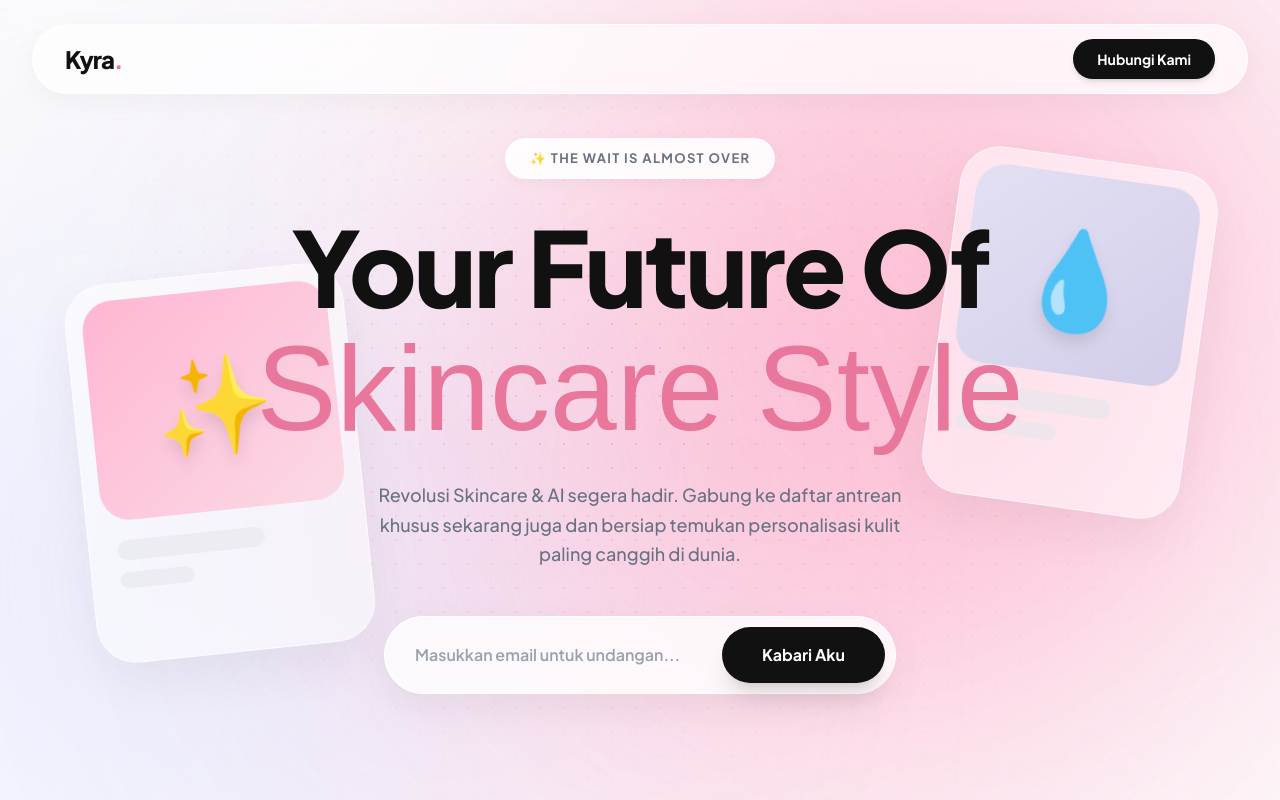
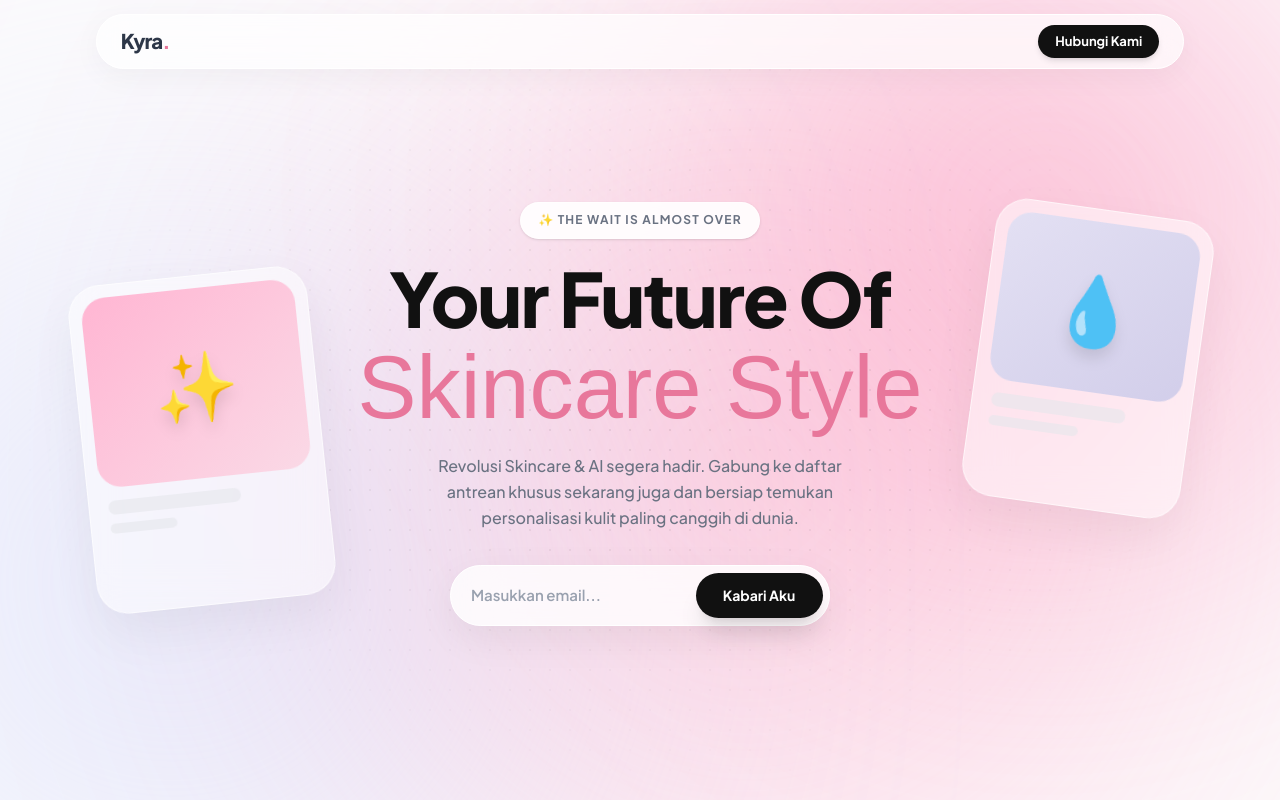
Before and after one commit to IniRalfi/Kyra-Skin, a Next.js app in the folder frontend/: page /coming-soon in a window 1280 px wide. Built offline with nearby package versions, Linux system fonts and the light colour scheme; a web font is replaced by a local one.

Commit message:
clearing code and solid code

```diff
--- a/frontend/src/app/coming-soon/page.tsx
+++ b/frontend/src/app/coming-soon/page.tsx
@@ -2,7 +2,6 @@
 
 import { motion, Variants } from "framer-motion";
 
-// Variants untuk animasi per-elemen
 const containerVariants: Variants = {
   hidden: { opacity: 0 },
   show: {
@@ -18,41 +17,9 @@ const itemVariants: Variants = {
 
 export default function ComingSoonResponsive() {
   return (
-    <div className="min-h-screen w-full bg-[#fcfbfc] relative overflow-hidden font-jakarta text-[#111111] selection:bg-[#FAD9E6]">
-      {/* ================= BACKGROUND LAYER (Aurora + Grid) ================= */}
-      <div className="absolute inset-0 z-0 pointer-events-none">
-        {/* === Aurora Blobs === */}
-        <motion.div
-          className="absolute top-[-10%] right-[-5%] w-[400px] h-[400px] md:w-[700px] md:h-[700px] bg-[#ff8cb8] rounded-full mix-blend-multiply filter blur-[100px] md:blur-[150px] opacity-40"
-          animate={{ scale: [1, 1.1, 1], rotate: [0, 90, 0] }}
-          transition={{ duration: 20, repeat: Infinity, ease: "linear" }}
-        />
-        <motion.div
-          className="absolute top-[30%] left-[-10%] w-[350px] h-[350px] md:w-[600px] md:h-[600px] bg-[#d2dcff] rounded-full mix-blend-multiply filter blur-[100px] md:blur-[150px] opacity-50"
-          animate={{ scale: [1, 1.2, 1], translateY: [0, 50, 0] }}
-          transition={{ duration: 15, repeat: Infinity, ease: "easeInOut" }}
-        />
-        <motion.div
-          className="absolute bottom-[-10%] left-[20%] md:left-[30%] w-[400px] h-[400px] md:w-[800px] md:h-[800px] bg-[#ff8cb8] rounded-full mix-blend-multiply filter blur-[100px] md:blur-[160px] opacity-30"
-          animate={{ scale: [1, 1.05, 1], translateX: [0, -50, 0] }}
-          transition={{ duration: 18, repeat: Infinity, ease: "easeInOut" }}
-        />
-
-        {/* === Fading Dot Pattern AI-Style === */}
-        <div
-          className="absolute inset-0 z-10 opacity-70"
-          style={{
-            backgroundImage: `radial-gradient(circle, rgba(232, 119, 155, 0.4) 1.5px, transparent 1.5px)`,
-            backgroundSize: `24px 24px`,
-            WebkitMaskImage: `radial-gradient(ellipse at center, black 10%, transparent 75%)`,
-            maskImage: `radial-gradient(ellipse at center, black 10%, transparent 75%)`,
-          }}
-        />
-      </div>
-
-      {/* ================= FLOATING DECORASI (Khusus Desktop Biar Nggak Kosong) ================= */}
-      <div className="absolute inset-0 z-10 pointer-events-none hidden lg:flex justify-between items-center px-10 xl:px-20 overflow-hidden">
-        {/* Kiri: Pink Dummy Card */}
+    <div className="min-h-screen w-full relative">
+      {/* ================= FLOATING DECORASI DESKTOP ================= */}
+      <div className="absolute inset-0 z-10 pointer-events-none hidden lg:flex justify-between items-center px-16 xl:px-24 overflow-hidden">
         <motion.div
           initial={{ opacity: 0, x: -50, rotate: -10 }}
           animate={{ opacity: 1, x: 0, rotate: -6, y: [0, -15, 0] }}
@@ -61,18 +28,17 @@ export default function ComingSoonResponsive() {
             opacity: { duration: 1 },
             x: { duration: 1 },
           }}
-          className="w-[280px] h-[380px] rounded-[40px] bg-white/50 backdrop-blur-xl shadow-[0_20px_50px_rgba(0,0,0,0.05)] border border-white/60 p-4 flex flex-col mt-32"
+          className="w-[240px] h-[330px] rounded-[32px] bg-white/50 backdrop-blur-xl shadow-[0_20px_50px_rgba(0,0,0,0.05)] border border-white/60 p-3.5 flex flex-col mt-24"
         >
-          <div className="w-full h-[220px] bg-gradient-to-br from-[#ffb6d3] to-[#fad9e6] rounded-[30px] flex items-center justify-center">
-            <span className="text-[6rem] drop-shadow-xl select-none">✨</span>
+          <div className="w-full h-[190px] bg-gradient-to-br from-[#ffb6d3] to-[#fad9e6] rounded-[24px] flex items-center justify-center">
+            <span className="text-[5rem] drop-shadow-xl select-none">✨</span>
           </div>
-          <div className="mt-5 px-3">
-            <div className="w-2/3 h-5 bg-gray-200/60 rounded-full mb-3"></div>
-            <div className="w-1/3 h-4 bg-gray-200/60 rounded-full"></div>
+          <div className="mt-4 px-2">
+            <div className="w-2/3 h-4 bg-gray-200/60 rounded-full mb-2.5"></div>
+            <div className="w-1/3 h-3 bg-gray-200/60 rounded-full"></div>
           </div>
         </motion.div>
 
-        {/* Kanan: Violet Dummy Card */}
         <motion.div
           initial={{ opacity: 0, x: 50, rotate: 10 }}
           animate={{ opacity: 1, x: 0, rotate: 8, y: [0, 15, 0] }}
@@ -81,87 +47,83 @@ export default function ComingSoonResponsive() {
             opacity: { duration: 1 },
             x: { duration: 1 },
           }}
-          className="w-[260px] h-[350px] rounded-[40px] bg-white/50 backdrop-blur-xl shadow-[0_20px_50px_rgba(0,0,0,0.05)] border border-white/60 p-4 flex flex-col mb-40"
+          className="w-[220px] h-[300px] rounded-[32px] bg-white/50 backdrop-blur-xl shadow-[0_20px_50px_rgba(0,0,0,0.05)] border border-white/60 p-3.5 flex flex-col mb-32"
         >
-          <div className="w-full h-[200px] bg-gradient-to-br from-[#e3e0f3] to-[#d2ceea] rounded-[30px] flex items-center justify-center">
-            <span className="text-[6rem] drop-shadow-xl select-none">💧</span>
+          <div className="w-full h-[170px] bg-gradient-to-br from-[#e3e0f3] to-[#d2ceea] rounded-[24px] flex items-center justify-center">
+            <span className="text-[5rem] drop-shadow-xl select-none">💧</span>
           </div>
-          <div className="mt-5 px-3">
-            <div className="w-3/4 h-5 bg-gray-200/60 rounded-full mb-3"></div>
-            <div className="w-1/2 h-4 bg-gray-200/60 rounded-full"></div>
+          <div className="mt-4 px-2">
+            <div className="w-3/4 h-4 bg-gray-200/60 rounded-full mb-2.5"></div>
+            <div className="w-1/2 h-3 bg-gray-200/60 rounded-full"></div>
           </div>
         </motion.div>
       </div>
 
-      {/* ================= REAL WEB NAVBAR ================= */}
+      {/* ================= NAVBAR ================= */}
       <motion.nav
         initial={{ y: -50, opacity: 0 }}
         animate={{ y: 0, opacity: 1 }}
         transition={{ duration: 0.8, ease: "easeOut" }}
-        className="fixed top-0 w-full z-50 px-4 md:px-8 py-4 md:py-6"
+        className="fixed top-0 w-full z-50 px-4 md:px-8 py-4"
       >
-        <div className="max-w-7xl mx-auto flex justify-between items-center bg-white/70 backdrop-blur-xl rounded-full px-6 md:px-8 py-3.5 shadow-[0_8px_30px_rgba(0,0,0,0.04)] border border-white">
-          <div className="text-2xl font-extrabold tracking-tighter cursor-pointer">
+        <div className="max-w-7xl mx-auto flex justify-between items-center bg-white/70 backdrop-blur-xl rounded-full px-5 md:px-7 py-3 shadow-[0_8px_30px_rgba(0,0,0,0.04)] border border-white">
+          <div className="text-xl md:text-2xl font-extrabold tracking-tighter cursor-pointer">
             Kyra<span className="text-[#e8779b]">.</span>
           </div>
-          <button className="bg-[#111] hover:bg-black text-white px-5 md:px-6 py-2 md:py-2.5 rounded-full text-[13px] md:text-sm font-bold transition-all active:scale-95 shadow-md">
+          <button className="bg-[#111] hover:bg-black text-white px-4 md:px-5 py-2 rounded-full text-[12px] md:text-[13px] font-bold transition-all active:scale-95 shadow-md">
             Hubungi Kami
           </button>
         </div>
       </motion.nav>
 
-      {/* ================= MAIN COMING SOON CONTENT ================= */}
+      {/* ================= KONTEN UTAMA ================= */}
       <div className="relative z-20 flex flex-col items-center justify-center min-h-screen px-6 pt-20 pb-12">
         <motion.div
           variants={containerVariants}
           initial="hidden"
           animate="show"
-          className="flex flex-col items-center text-center max-w-4xl mx-auto"
+          className="flex flex-col items-center text-center max-w-3xl mx-auto"
         >
-          {/* Pill Badge */}
           <motion.div
             variants={itemVariants}
-            className="bg-white/90 backdrop-blur-md px-6 py-2.5 rounded-full text-[11px] md:text-[13px] font-bold tracking-widest uppercase border border-white/50 shadow-[0_4px_15px_rgba(0,0,0,0.03)] mb-8 text-gray-500"
+            className="bg-white/90 backdrop-blur-md px-5 py-2.5 rounded-full text-[11px] md:text-[12px] font-bold tracking-widest uppercase border border-white/50 shadow-sm mb-6 text-gray-500"
           >
             ✨ The Wait Is Almost Over
           </motion.div>
 
-          {/* Big Title */}
           <motion.h1
             variants={itemVariants}
-            className="text-[3rem] md:text-[5.5rem] lg:text-[6.5rem] font-extrabold leading-[1.05] tracking-tight text-[#111]"
+            className="text-[2.6rem] md:text-[4.5rem] lg:text-[5.5rem] font-extrabold leading-[1.05] tracking-tight text-[#111]"
           >
             Your Future Of
             <br />
             <span
-              className="text-[3.5rem] md:text-[6.5rem] lg:text-[7.5rem] font-normal leading-[1] mt-0 md:mt-2 block tracking-normal text-[#e8779b]"
+              className="text-[3rem] md:text-[5.5rem] lg:text-[6.5rem] font-normal leading-[1] mt-0 md:mt-2 block tracking-normal text-[#e8779b]"
               style={{ fontFamily: "var(--font-calming), cursive" }}
             >
               Skincare Style
             </span>
           </motion.h1>
 
-          {/* Subtitle */}
           <motion.p
             variants={itemVariants}
-            className="mt-6 md:mt-8 text-gray-500 max-w-md md:max-w-xl text-[15px] md:text-[18px] font-medium leading-relaxed"
+            className="mt-5 md:mt-6 text-gray-500 max-w-sm md:max-w-lg text-[14px] md:text-[16px] font-medium leading-relaxed"
           >
             Revolusi Skincare & AI segera hadir. Gabung ke daftar antrean khusus sekarang juga dan
             bersiap temukan personalisasi kulit paling canggih di dunia.
           </motion.p>
 
-          {/* Waitlist Form */}
           <motion.div
             variants={itemVariants}
-            className="mt-10 md:mt-12 w-full max-w-[90%] md:max-w-lg"
+            className="mt-8 md:mt-10 w-full max-w-[90%] md:max-w-md"
           >
-            <div className="bg-white/80 backdrop-blur-xl flex items-center rounded-full p-2.5 shadow-[0_12px_40px_rgba(0,0,0,0.06)] border border-white">
+            <div className="bg-white/80 backdrop-blur-xl flex items-center rounded-full p-2 shadow-[0_12px_40px_rgba(0,0,0,0.06)] border border-white">
               <input
                 type="email"
-                placeholder="Masukkan email untuk undangan..."
-                className="bg-transparent w-full px-5 outline-none text-[15px] md:text-[16px] text-[#111] placeholder-gray-400 font-semibold"
+                placeholder="Masukkan email..."
+                className="bg-transparent w-full px-4 outline-none text-[14px] md:text-[15px] text-[#111] placeholder-gray-400 font-semibold"
               />
-              <button className="bg-[#111111] hover:bg-black transition-transform active:scale-95 text-white px-7 md:px-10 py-3.5 md:py-4 rounded-full font-bold whitespace-nowrap shadow-xl">
+              <button className="bg-[#111111] hover:bg-black transition-transform active:scale-95 text-white px-6 md:px-8 py-3 md:py-3.5 rounded-full text-[14px] font-bold whitespace-nowrap shadow-xl">
                 Kabari Aku
               </button>
             </div>
--- a/frontend/src/app/layout.tsx
+++ b/frontend/src/app/layout.tsx
@@ -2,14 +2,14 @@ import type { Metadata } from "next";
 import { Plus_Jakarta_Sans } from "next/font/google";
 import localFont from "next/font/local";
 import "./globals.css";
+import GlobalBackground from "@/components/ui/GlobalBackground";
 
-// 1. Import Plus Jakarta Sans dari Google Fonts
+// 1. Inisialisasi Font
 const plusJakarta = Plus_Jakarta_Sans({
   subsets: ["latin"],
-  variable: "--font-plus-jakarta", // Nama variabel CSS yang akan dipakai Tailwind
+  variable: "--font-plus-jakarta",
 });
 
-// 2. Import font Calming dari folder lokal
 const calming = localFont({
   src: "./fonts/Calmingly.otf",
   variable: "--font-calming",
@@ -20,16 +20,18 @@ export const metadata: Metadata = {
   description: "AI-Powered Skincare E-Commerce",
 };
 
-export default function RootLayout({
-  children,
-}: Readonly<{
-  children: React.ReactNode;
-}>) {
+export default function RootLayout({ children }: { children: React.ReactNode }) {
   return (
-    // 3. Masukkan variabel font ke dalam tag html
-    <html lang="id" className={`${plusJakarta.variable} ${calming.variable}`}>
-      {/* Jadikan Plus Jakarta Sans sebagai font default bawaan body */}
-      <body className="font-jakarta antialiased bg-[#FDFBF7] text-[#2D3748]">{children}</body>
+    // 💡 INI MAGIC-NYA: 'text-[85%]' otomatis mengecilkan (scale down) SEMUA komponen tailwind se-website!
+    <html lang="id" className={`${plusJakarta.variable} ${calming.variable} text-[85%]`}>
+      {/* Semua *styling* redundan kayak custom seleksi pink, text 111 disetel satu pintu di Body */}
+      <body className="font-jakarta antialiased text-[#111111] overflow-x-hidden min-h-screen selection:bg-[#FAD9E6]">
+        {/* Layer Background Global Beranimasi */}
+        <GlobalBackground />
+
+        {/* Tempat Konten Page Utama (Z-index sengaja diset 0 biar background ada di belakangnya) */}
+        <div className="relative z-0">{children}</div>
+      </body>
     </html>
   );
 }
--- a/frontend/src/components/maintenance/MaintenanceMobile.tsx
+++ b/frontend/src/components/maintenance/MaintenanceMobile.tsx
@@ -3,54 +3,31 @@ import { motion } from "framer-motion";
 
 export default function MaintenanceMobile() {
   return (
-    // Kelas 'flex md:hidden' artinya komponen ini aktif khusus di HP!
-    <div className="flex md:hidden min-h-screen w-full bg-[#FCFBFC] relative overflow-hidden font-jakarta text-[#111111] flex-col items-center justify-center p-6 text-center">
-      {/* Background Aurora Minimalis ala Mobile */}
-      <div className="absolute inset-0 z-0 pointer-events-none">
-        <motion.div
-          className="absolute top-[-5%] right-[-10%] w-[300px] h-[300px] bg-[#c1d7d0] rounded-full mix-blend-multiply filter blur-[80px] opacity-60"
-          animate={{ scale: [1, 1.1, 1] }}
-          transition={{ duration: 10, repeat: Infinity, ease: "easeInOut" }}
-        />
-        <motion.div
-          className="absolute bottom-[-5%] left-[-10%] w-[350px] h-[350px] bg-[#f5d0dd] rounded-full mix-blend-multiply filter blur-[90px] opacity-40"
-          animate={{ scale: [1, 1.2, 1] }}
-          transition={{ duration: 15, repeat: Infinity, ease: "easeInOut" }}
-        />
-        <div
-          className="absolute inset-0 z-10 opacity-70"
-          style={{
-            backgroundImage: `radial-gradient(circle, rgba(17, 17, 17, 0.1) 1.5px, transparent 1.5px)`,
-            backgroundSize: `20px 20px`,
-            WebkitMaskImage: `radial-gradient(ellipse at center, black 10%, transparent 80%)`,
-          }}
-        />
-      </div>
-
+    <div className="flex md:hidden min-h-screen w-full relative flex-col items-center justify-center p-6 text-center">
       <div className="relative z-20 flex flex-col items-center w-full">
         <motion.div
           initial={{ scale: 0.8, opacity: 0 }}
           animate={{ scale: 1, opacity: 1 }}
           transition={{ duration: 0.8 }}
-          className="w-24 h-24 bg-white/80 backdrop-blur-md rounded-[32px] border border-white/60 shadow-[0_10px_30px_rgba(0,0,0,0.05)] flex items-center justify-center text-4xl mb-8 relative"
+          className="w-20 h-20 bg-white/80 backdrop-blur-md rounded-[24px] border border-white/60 shadow-[0_10px_30px_rgba(0,0,0,0.05)] flex items-center justify-center text-3xl mb-6 relative"
         >
-          {/* Titik kuning yang menandakan "Server sibuk" */}
-          <span className="absolute -top-1 -right-1 w-5 h-5 rounded-full bg-yellow-400 border-4 border-white animate-pulse"></span>
+          <span className="absolute -top-1 -right-1 w-4 h-4 rounded-full bg-yellow-400 border-4 border-white animate-pulse"></span>
           🛠️
         </motion.div>
 
+        {/* Dikecilin ukurannya */}
         <motion.h1
           initial={{ opacity: 0, y: 20 }}
           animate={{ opacity: 1, y: 0 }}
           transition={{ duration: 0.8, delay: 0.1 }}
-          className="text-[2.8rem] font-extrabold text-[#111] leading-[1.05] tracking-tight"
+          className="text-[2.4rem] font-extrabold text-[#111] leading-[1.05] tracking-tight"
         >
           Sedang
           <br />
           Perbaikan
           <br />
           <span
-            className="text-[3.5rem] font-normal text-[#8ab5a5] block leading-none mt-2"
+            className="text-[3rem] font-normal text-[#8ab5a5] block leading-none mt-2"
             style={{ fontFamily: "var(--font-calming), cursive" }}
           >
             Sistem AI
@@ -61,7 +38,7 @@ export default function MaintenanceMobile() {
           initial={{ opacity: 0, y: 20 }}
           animate={{ opacity: 1, y: 0 }}
           transition={{ duration: 0.8, delay: 0.2 }}
-          className="mt-6 text-[15px] font-semibold text-gray-500 leading-relaxed max-w-xs"
+          className="mt-5 text-[14px] font-semibold text-gray-500 leading-relaxed max-w-xs"
         >
           Kyra sedang dirawat dan AI kami sedang disempurnakan. Segera kembali! 🌸
         </motion.p>
--- /dev/null
+++ b/frontend/src/components/ui/GlobalBackground.tsx
@@ -0,0 +1,37 @@
+"use client";
+import { motion } from "framer-motion";
+
+export default function GlobalBackground() {
+  return (
+    // Gunakan 'fixed z-[-1]' biar dia mengunci di latar belakang paling belakang layar terus
+    <div className="fixed inset-0 z-[-1] pointer-events-none bg-[#fcfbfc] overflow-hidden">
+      {/* 🔴 Aurora Blobs Layer */}
+      <motion.div
+        className="absolute top-[-10%] right-[-5%] w-[400px] h-[400px] md:w-[600px] md:h-[600px] bg-[#ff8cb8] rounded-full mix-blend-multiply filter blur-[100px] md:blur-[140px] opacity-40"
+        animate={{ scale: [1, 1.1, 1], rotate: [0, 90, 0] }}
+        transition={{ duration: 20, repeat: Infinity, ease: "linear" }}
+      />
+      <motion.div
+        className="absolute top-[30%] left-[-10%] w-[350px] h-[350px] md:w-[600px] md:h-[600px] bg-[#d2dcff] rounded-full mix-blend-multiply filter blur-[100px] md:blur-[150px] opacity-50"
+        animate={{ scale: [1, 1.2, 1], translateY: [0, 50, 0] }}
+        transition={{ duration: 15, repeat: Infinity, ease: "easeInOut" }}
+      />
+      <motion.div
+        className="absolute bottom-[-10%] left-[20%] md:left-[30%] w-[400px] h-[400px] md:w-[800px] md:h-[800px] bg-[#ff8cb8] rounded-full mix-blend-multiply filter blur-[100px] md:blur-[160px] opacity-30"
+        animate={{ scale: [1, 1.05, 1], translateX: [0, -50, 0] }}
+        transition={{ duration: 18, repeat: Infinity, ease: "easeInOut" }}
+      />
+
+      {/* 🔴 Titik-Titik Aesthetic */}
+      <div
+        className="absolute inset-0 z-10 opacity-70"
+        style={{
+          backgroundImage: `radial-gradient(circle, rgba(17, 17, 17, 0.1) 1.5px, transparent 1.5px)`,
+          backgroundSize: `20px 20px`,
+          WebkitMaskImage: `radial-gradient(ellipse at center, black 10%, transparent 75%)`,
+          maskImage: `radial-gradient(ellipse at center, black 10%, transparent 75%)`,
+        }}
+      />
+    </div>
+  );
+}
```
Also changed, not shown: frontend/src/components/maintenance/MaintenanceDesktop.tsx (+19 -47 lines).
